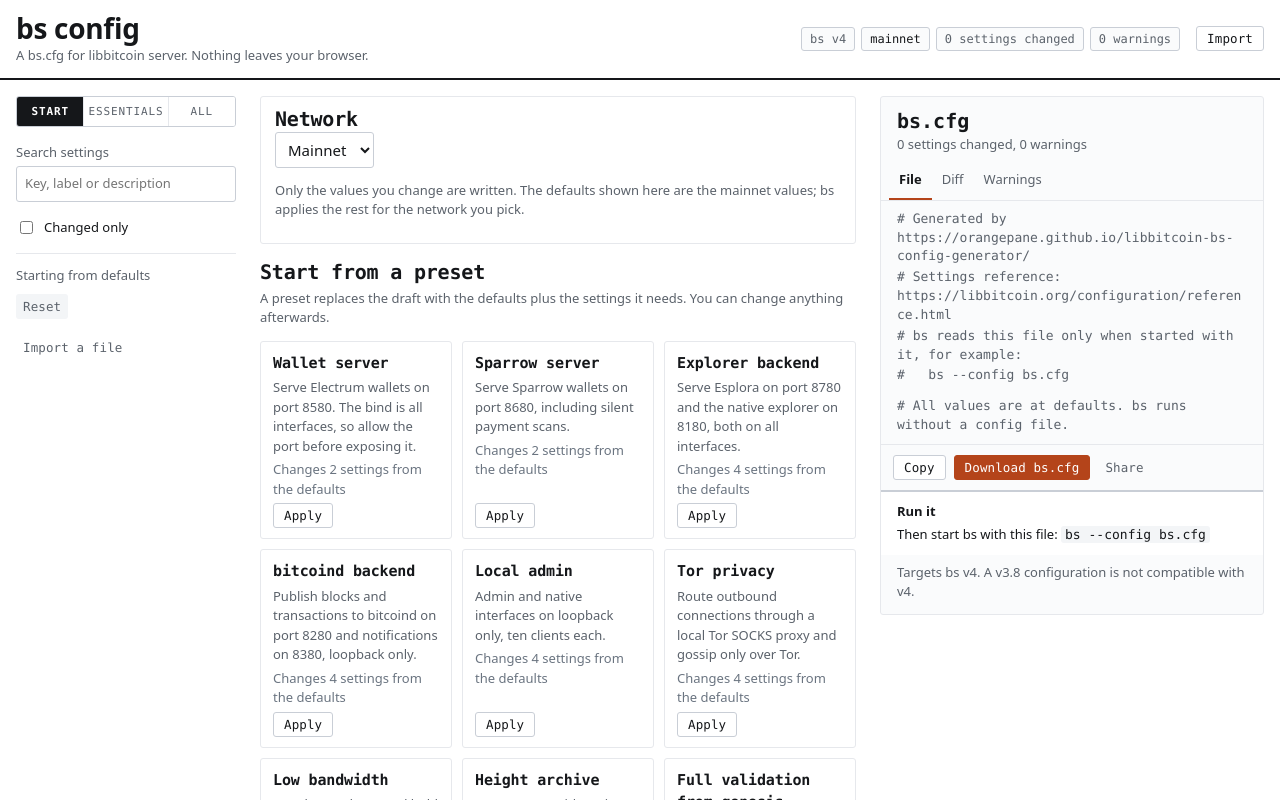
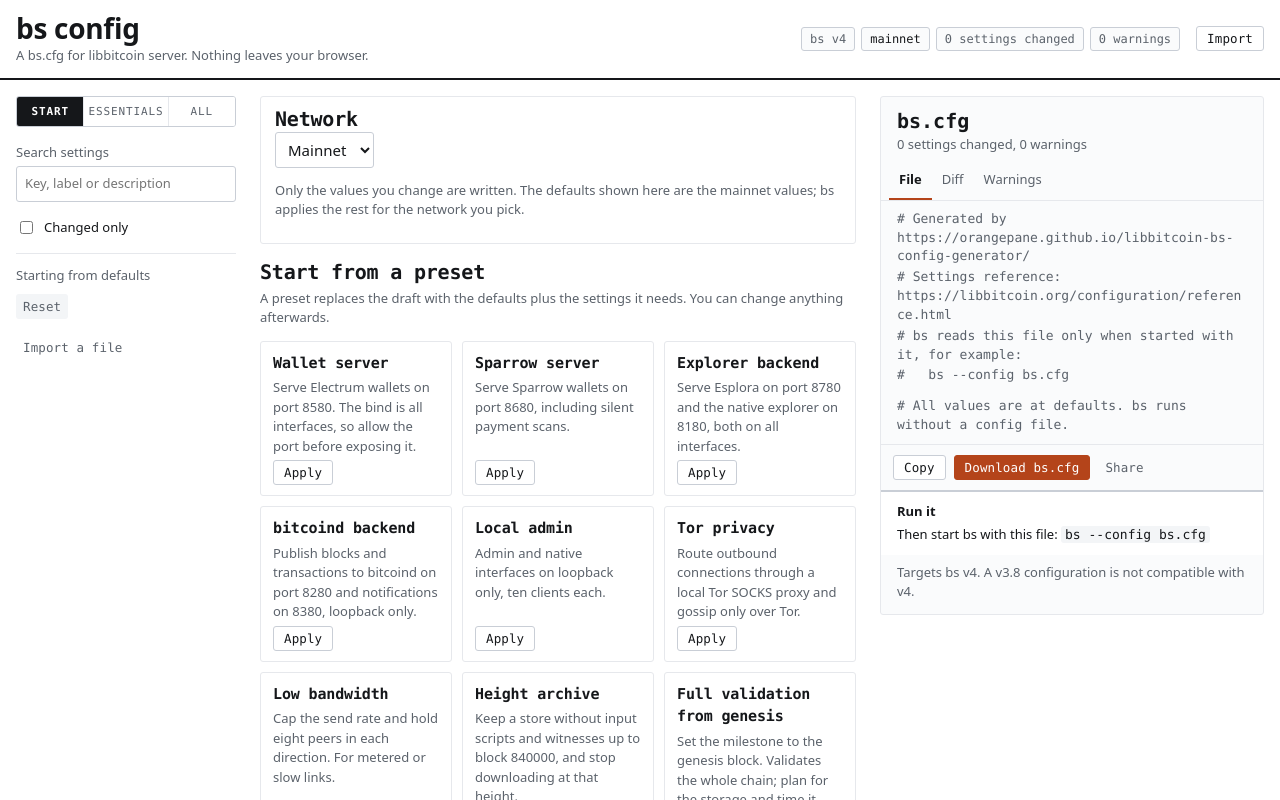
Before and after one commit to orangepane/libbitcoin-bs-config-generator, a React (Vite) app: page / in a window 1280 px wide. Shown: the top 800 px of the page. Built offline with nearby package versions, Linux system fonts and the light colour scheme.

Commit message:
Preset cards: mark applied on the button

```diff
--- a/src/styles/app.css
+++ b/src/styles/app.css
@@ -1077,12 +1077,6 @@ details:not([open]) > *:not(summary) {
   font-size: var(--text-sm);
 }
 
-.preset-count {
-  margin: 0;
-  color: var(--ink-faint);
-  font-size: var(--text-sm);
-}
-
 .preset-card .btn {
   max-width: 100%;
   margin-top: auto;
--- a/src/ui/App.tsx
+++ b/src/ui/App.tsx
@@ -373,7 +373,6 @@ export function App () {
           {view === 'start' ? (
             <StartPanel
               catalog={catalog}
-              defaults={defaults}
               settings={state.settings}
               presetId={state.presetId}
               modified={state.modified}
--- a/src/ui/StartPanel.tsx
+++ b/src/ui/StartPanel.tsx
@@ -1,21 +1,14 @@
 import { useId, useMemo } from 'react';
 import type { StartPanelProps } from './types';
 import { networkSetting, sectionList } from '../catalog';
-import { PRESETS, applyPreset, buildArtifact } from '../config';
+import { PRESETS } from '../config';
 
 // The Start view. One decision, network, then a preset as a starting point.
 // Applying is one click and is not confirmed: it is visible in the diff pane
 // and reversible with Reset.
 
-function changeSentence (count: number): string {
-  if (count === 0) return 'Changes nothing from the defaults';
-  if (count === 1) return 'Changes 1 setting from the defaults';
-  return `Changes ${count} settings from the defaults`;
-}
-
 export function StartPanel ({
   catalog,
-  defaults,
   settings,
   presetId,
   modified,
@@ -42,16 +35,6 @@ export function StartPanel ({
   const fallback =
     networkDefinition && typeof networkDefinition.default === 'string' ? networkDefinition.default : 'mainnet';
   const network = typeof selected === 'string' && selected !== '' ? selected : fallback;
-
-  // Each preset's resulting diff, so a starting point can state its cost before
-  // it is applied. Derived from the same functions the artifact uses.
-  const counts = useMemo(() => {
-    const result: Record<string, number> = {};
-    for (const preset of PRESETS) {
-      result[preset.id] = buildArtifact(applyPreset(defaults, preset), defaults, catalog).changedCount;
-    }
-    return result;
-  }, [catalog, defaults]);
 
   if (!networkDefinition || !networkSection) {
     return (
@@ -105,23 +88,19 @@ export function StartPanel ({
         <ul className="preset-list">
           {PRESETS.map((preset) => {
             const applied = presetId === preset.id && !modified;
-            const count = counts[preset.id] ?? 0;
 
             return (
               <li className="preset-card" key={preset.id} data-applied={applied ? 'true' : 'false'}>
                 <h3 className="preset-title">{preset.title}</h3>
                 <p className="preset-rationale">{preset.rationale}</p>
-                <p className="preset-count">
-                  {changeSentence(count)}
-                  {applied ? '. Applied.' : ''}
-                </p>
                 <button
                   className="btn"
                   type="button"
-                  aria-label={`Apply ${preset.title}`}
+                  disabled={applied}
+                  aria-label={applied ? `Applied ${preset.title}` : `Apply ${preset.title}`}
                   onClick={() => onPreset(preset.id)}
                 >
-                  Apply
+                  {applied ? 'Applied' : 'Apply'}
                 </button>
               </li>
             );
--- a/src/ui/types.ts
+++ b/src/ui/types.ts
@@ -46,7 +46,6 @@ export interface SettingsListProps {
 
 export interface StartPanelProps {
   catalog: Catalog;
-  defaults: Settings;
   settings: Settings;
   presetId: string | null;
   modified: boolean;
```
Also changed, not shown: 1 other file (tests, documents, lock files or other folders).
